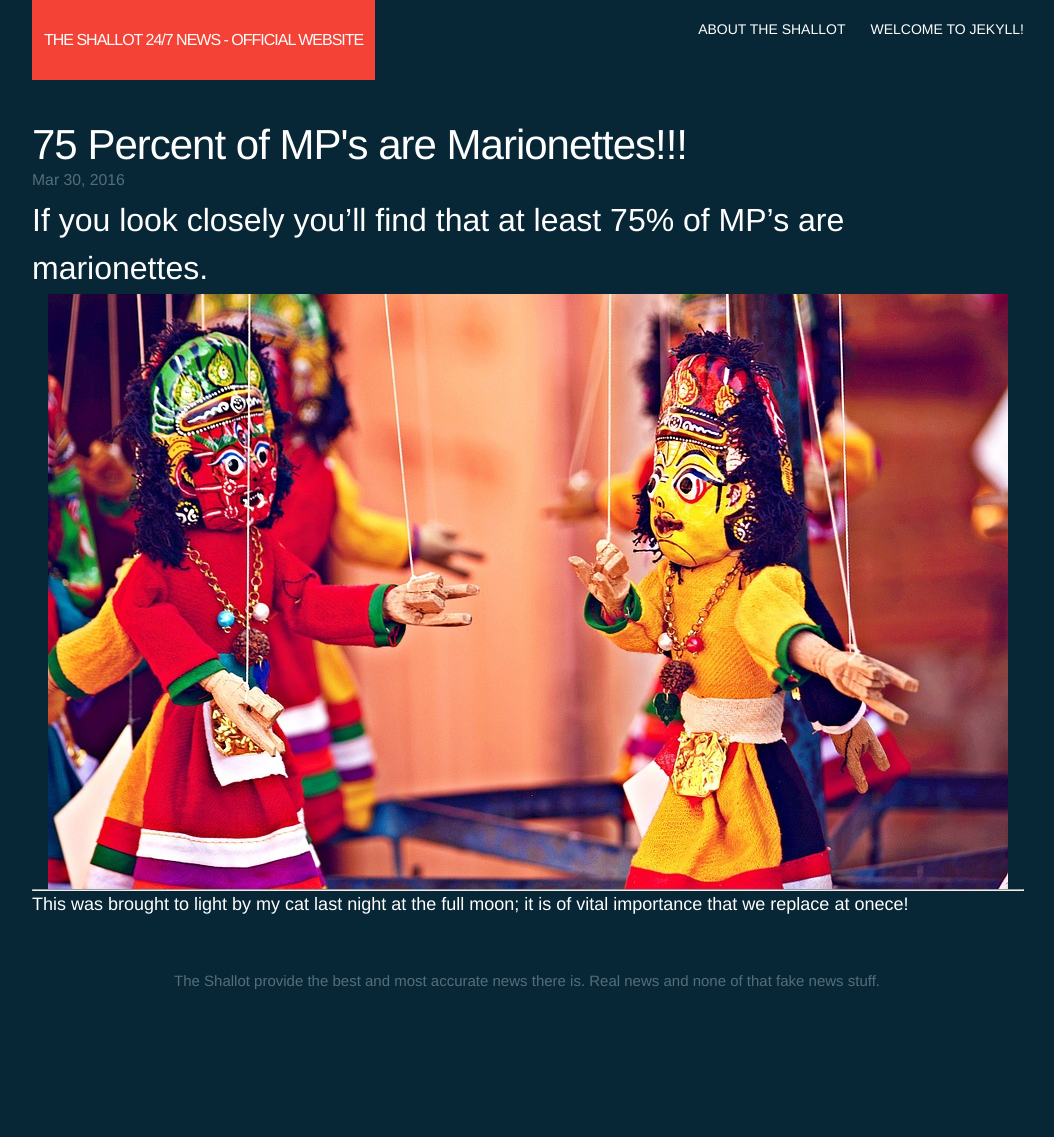
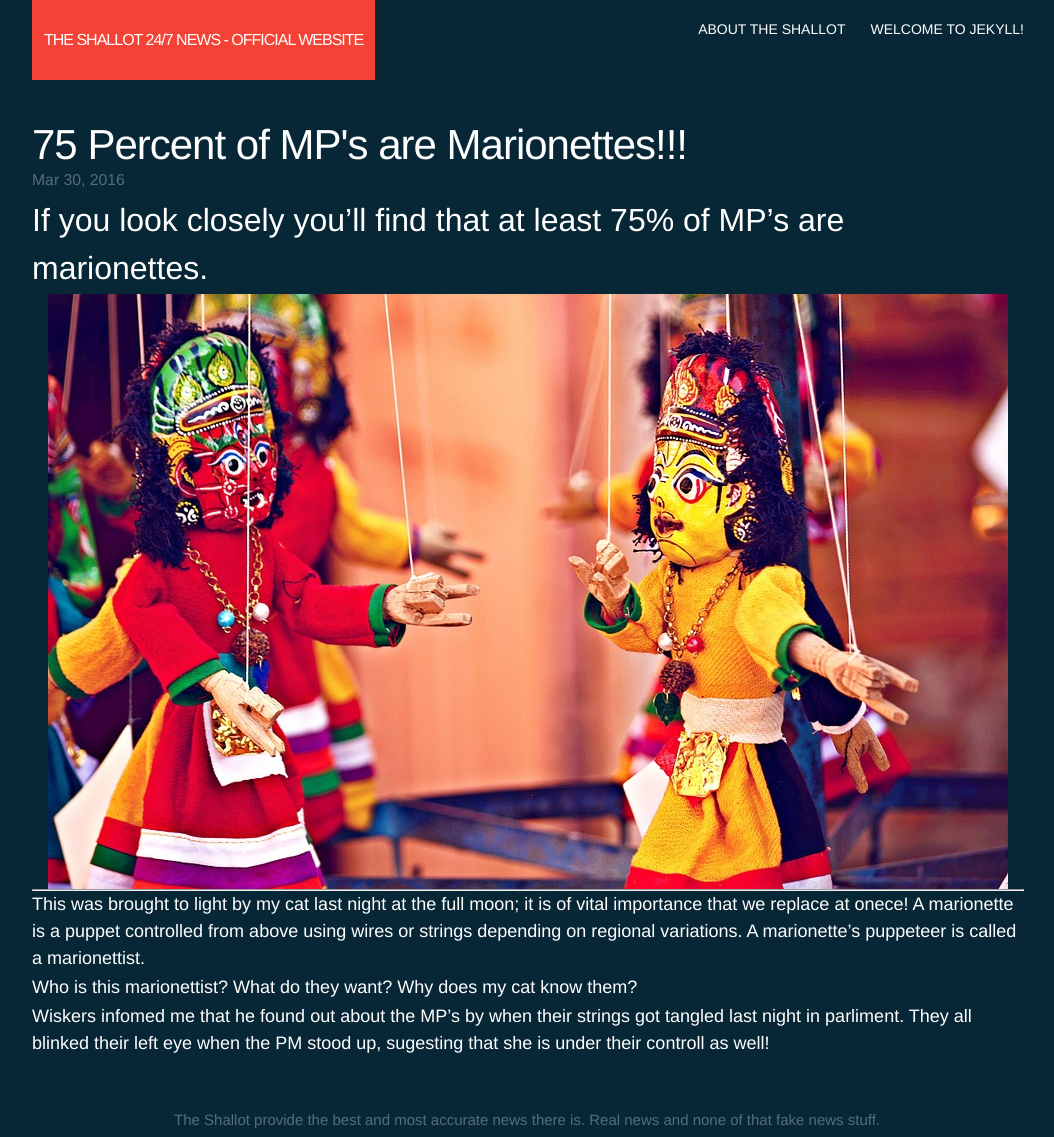
Before and after one commit to l3d-remote/theshallot, a Jekyll site: the page built from _posts/2019-03-25-75-percent-of-mps-marionettes.markdown, in a window 1280 px wide. Shown: the whole page, without its empty margins (112-1166 px from the left). Built offline with Jekyll 4.4.1, drawn with Linux system fonts in a browser that asks for light colours; before the commit the page ends 998 px from its top, so only the background shows below that.

Commit message:
Update 2019-03-25-75-percent-of-mps-marionettes.markdown

```diff
--- a/_posts/2019-03-25-75-percent-of-mps-marionettes.markdown
+++ b/_posts/2019-03-25-75-percent-of-mps-marionettes.markdown
@@ -11,4 +11,8 @@ If you look closely you’ll find that at least 75% of MP's are marionettes.
 ---
 <div style="text-align:center"><img src ="/assets/brexit/marionettes.jpg" /></div>
 ---
-This was brought to light by my cat last night at the full moon; it is of vital importance that we replace at onece!
+This was brought to light by my cat last night at the full moon; it is of vital importance that we replace at onece! A marionette is a puppet controlled from above using wires or strings depending on regional variations. A marionette's puppeteer is called a marionettist.
+
+Who is this marionettist? What do they want? Why does my cat know them?
+
+Wiskers infomed me that he found out about the MP's by when their strings got tangled last night in parliment. They all blinked their left eye when the PM stood up, sugesting that she is under their controll as well!
```
